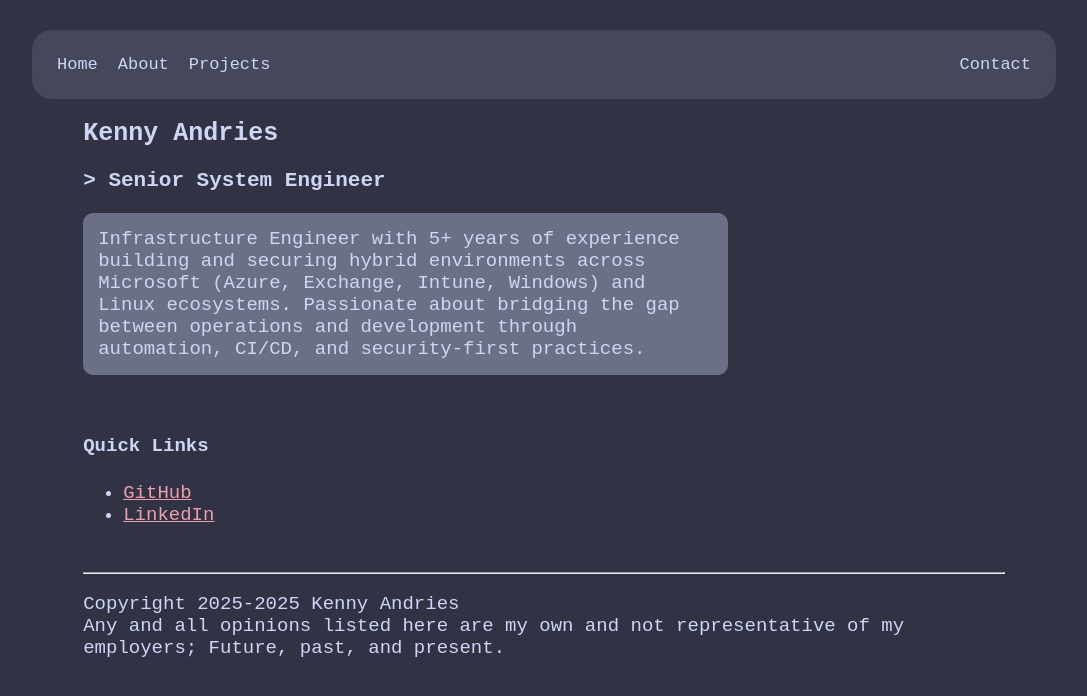
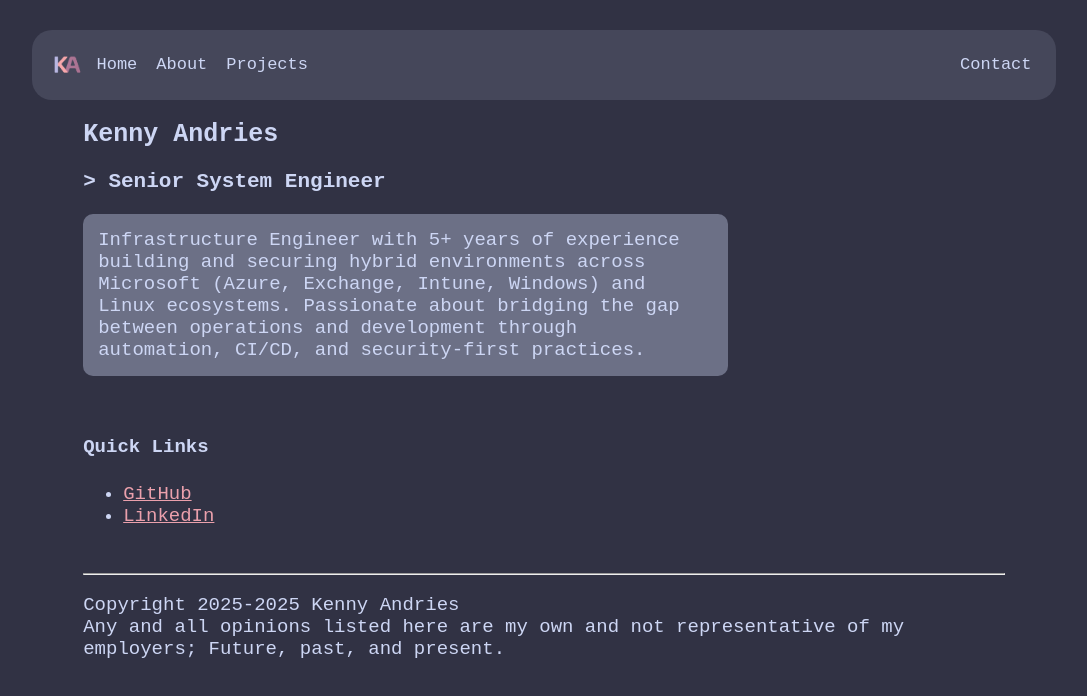
Before and after one commit to rathix/kennyandries-site, a plain HTML site: page index.html in a window 1280 px wide. Shown: the whole page, without its empty margins (96-1183 px from the left). Drawn offline with nearby package versions, Linux system fonts and the light colour scheme.

Commit message:
Add logo and favicon

```diff
--- a/navbar.html
+++ b/navbar.html
@@ -1,5 +1,6 @@
 <div class="navbar">
     <ul id="navbarItems">
+        <li><img src="assets/logo.png" style="width: 40px; height: 40px;" alt="Kenny Andries Logo Initials"></li>
         <li><a href="/" id="navbarHome">Home</a></li>
         <li><a href="/about" id="navbarAbout">About</a></li>
         <li><a href="/projects" id="navbarProjects">Projects</a></li>
--- a/styles.css
+++ b/styles.css
@@ -39,8 +39,7 @@ h3 {
     text-decoration: none;
     text-align: center;
     font-size: 17px;
-    margin: 10px;
-    display: block;
+    margin: 0.5rem;
     float: left;
 }
 
@@ -50,6 +49,10 @@ h3 {
 
 .navbar ul li a.active {
     color: #89b4fa;
+}
+
+.navbar ul li img {
+    float: left;
 }
 
 /* Home page */
```
Also changed, not shown: assets/logo.png (added), favicon.ico (added).
